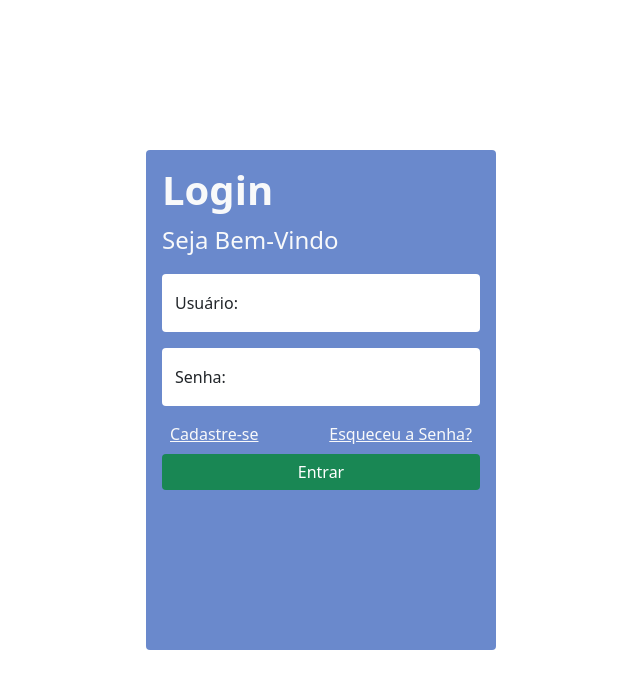
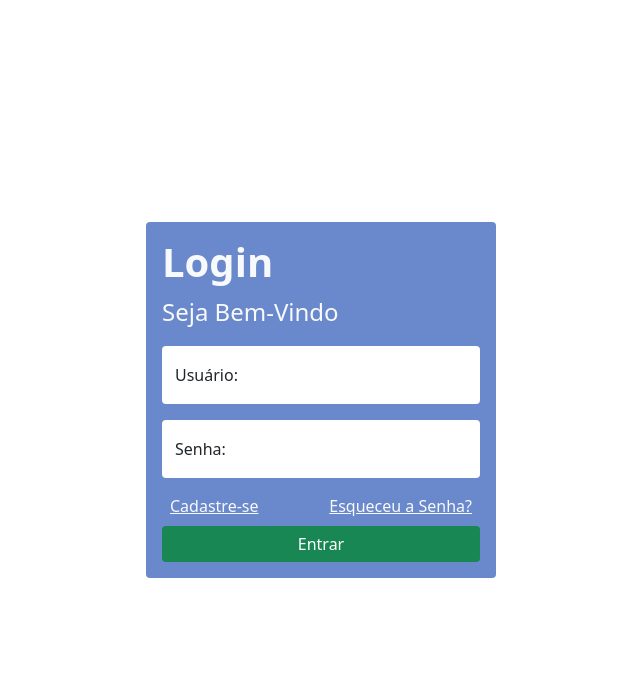
Before and after one commit to Manuibr/LOGIN, a PHP site: page /public/pages/login.html in a window 1280 px wide. Shown: the top 689 px of the page, without its empty margins (319-959 px from the left). Run offline with PHP 8.4, Linux system fonts and the light colour scheme.

Commit message:
Tamanho dos contents para tamanho do conteúdo com padding

```diff
--- a/public/styles/login.css
+++ b/public/styles/login.css
@@ -1,5 +1,4 @@
 #content {
     width: 350px;
-    height: 500px;
     background: #6a89cc;
   }
```
